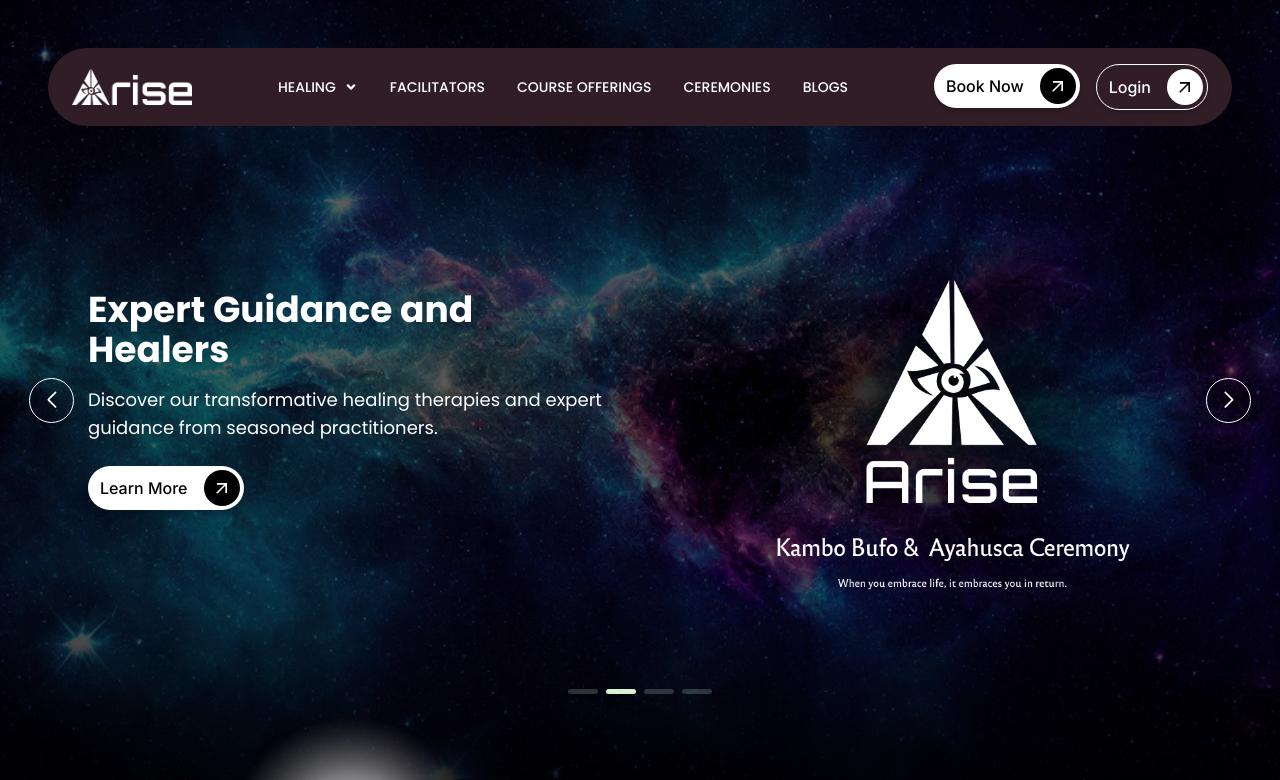
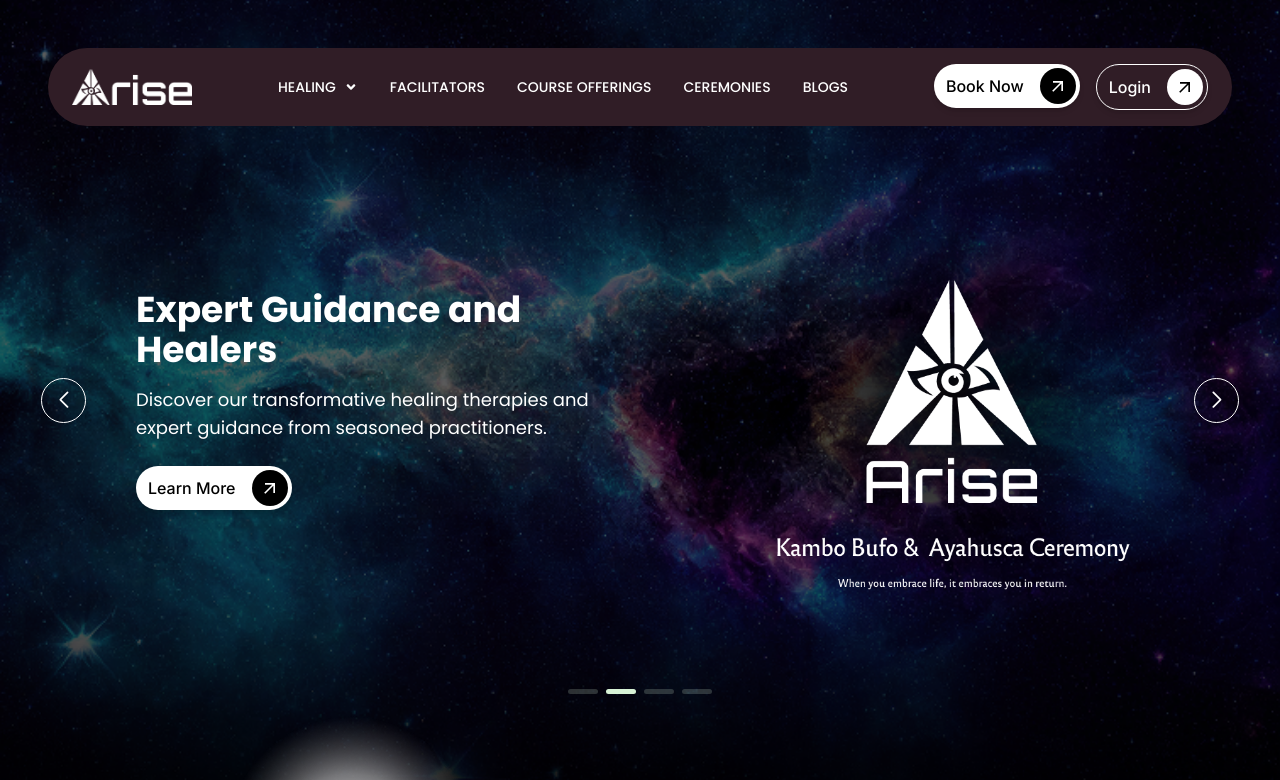
Before and after one commit to htetaungkhant/enrique-website-frontend, a Next.js app: page / in a window 1280 px wide. Shown: the top 780 px of the page. Built offline with nearby package versions, Linux system fonts and the light colour scheme.

Commit message:
adjust the navigation of Home page banner by increasing the gap

```diff
--- a/components/HomePage/Banner.js
+++ b/components/HomePage/Banner.js
@@ -68,7 +68,7 @@ const Banner = () => {
 
 							{/* Content Container */}
 							<div className="grid lg:grid-cols-2 grid-cols-1 lg:gap-12 gap-8 w-full">
-								<div className="order-2 lg:order-1 relative text-center flex flex-col lg:items-start items-center justify-center lg:pl-12">
+								<div className="order-2 lg:order-1 relative text-center flex flex-col lg:items-start items-center justify-center lg:pl-24">
 									<h2 className="text-2xl font-bold mb-4 poppins-bold text-left lg:text-4xl lg:max-w-lg">
 										{slide.text}
 									</h2>
--- a/styles/globals.css
+++ b/styles/globals.css
@@ -251,10 +251,10 @@ body {
 }
 
 .banner .swiper-button-prev::after{
-  margin-left: 56px;
+  margin-left: 80px;
 }
 .banner .swiper-button-next::after {
-  margin-right: 56px;
+  margin-right: 80px;
 }
 
 .banner .swiper-button-prev::after,
```
